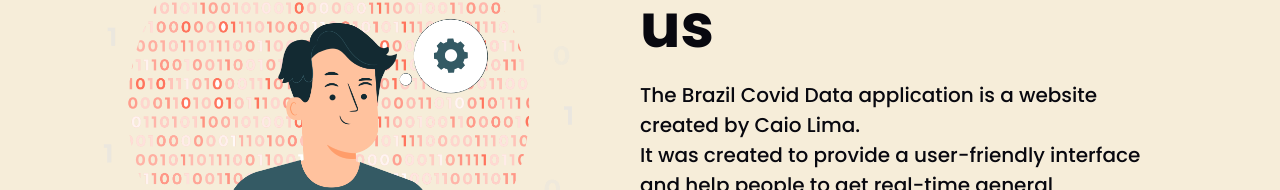
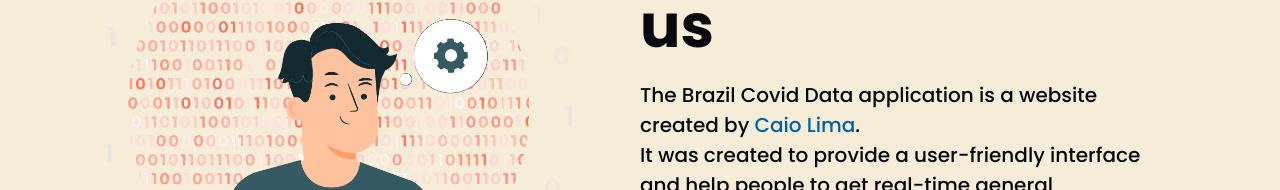
Before and after one commit to whoiscaio/brazil-covid-data, a React (Create React App) app: page /about in a window 1280 px wide. Shown: the part 254-444 px from the top of the page. Built offline with nearby package versions, Linux system fonts and the light colour scheme.

Commit message:
feat: github link to my github page added on about page

```diff
--- a/src/components/PageInfo/styles.ts
+++ b/src/components/PageInfo/styles.ts
@@ -21,6 +21,10 @@
 
   p {
     font-size: 2rem;
+  }
+
+  a {
+    color: ${({ theme }) => theme.colors.contrast};
   }
 
   @media (max-width: 999px) {
--- a/src/pages/About/index.tsx
+++ b/src/pages/About/index.tsx
@@ -12,7 +12,12 @@
       </ImageBox>
       <PageInfo>
         <h1>A little bit about us</h1>
-        <p>The Brazil Covid Data application is a website created by Caio Lima.</p>
+        <p>
+          The Brazil Covid Data application is a website created by
+          {' '}
+          <a href="https://github.com/whoiscaio" target="_blank" rel="noreferrer">Caio Lima</a>
+          .
+        </p>
         <p>
           It was created to provide a user-friendly interface and help people to get
           real-time general information about the pandemics on their state. It does not
```
